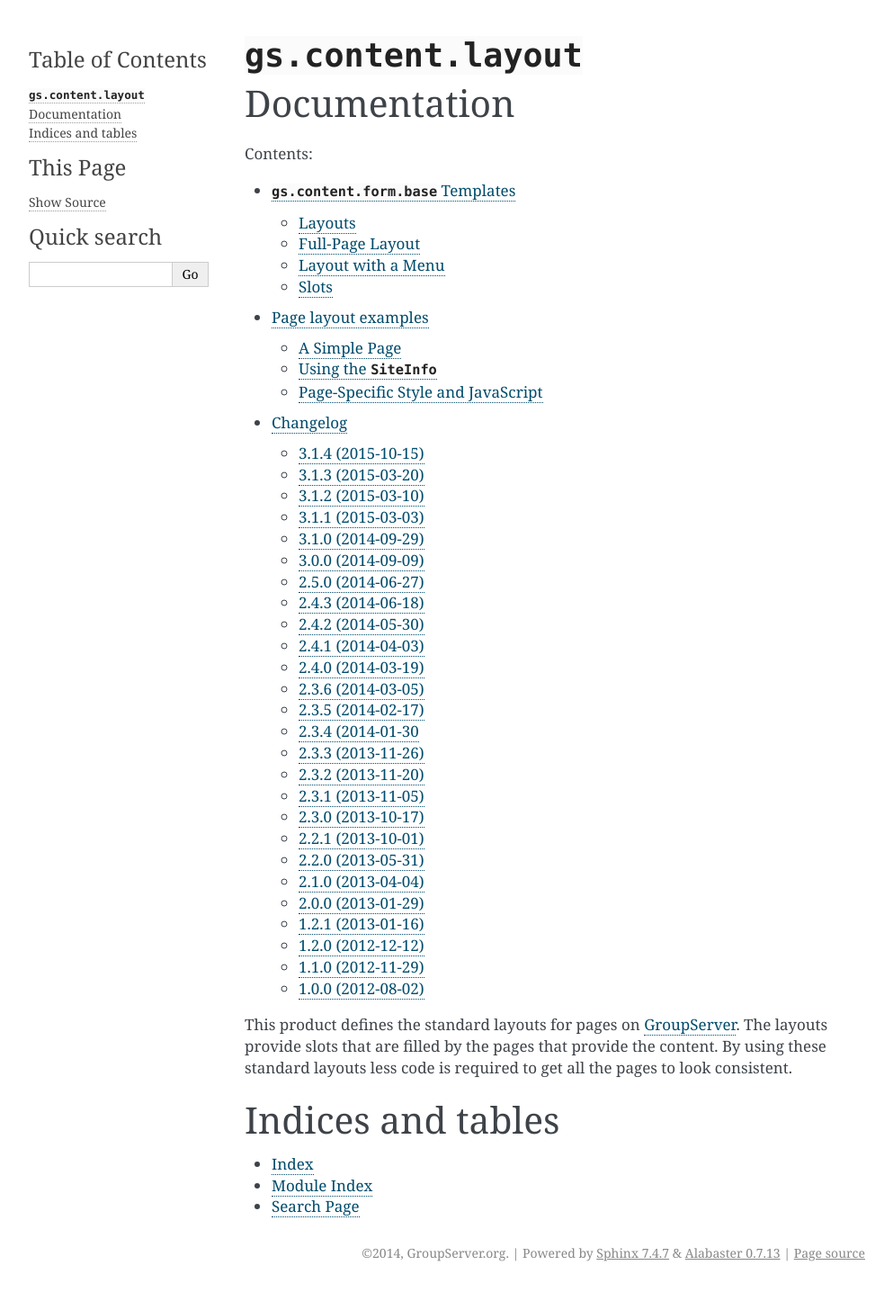
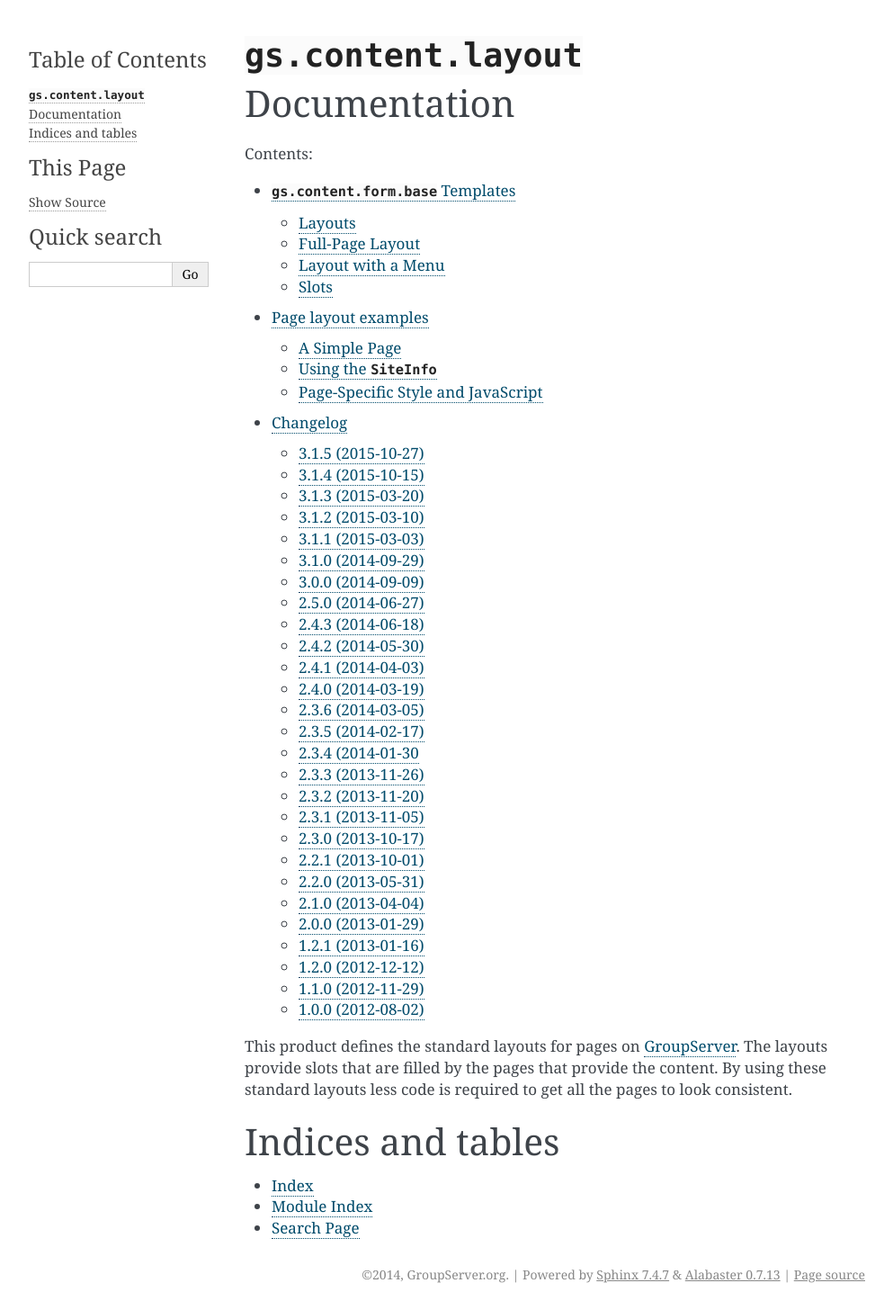
Before and after one commit to mistraloz/lwepgs.content.layout, a Sphinx documentation site: the page built from docs/index.rst, in a window 1280 px wide. Shown: the whole page at 90% size, without its empty margins (148-1141 px from the left). Built offline with Sphinx 7.4.7, drawn with Linux system fonts in a browser that asks for light colours; before the commit the page ends 1432 px from its top, so only the background shows below that.

Commit message:
Bumping the version number

```diff
--- a/docs/HISTORY.rst
+++ b/docs/HISTORY.rst
@@ -1,5 +1,10 @@
 Changelog
 =========
+
+3.1.5 (2015-10-27)
+------------------
+
+* Following the updated site CSS
 
 3.1.4 (2015-10-15)
 ------------------
--- a/version.py
+++ b/version.py
@@ -1,5 +1,5 @@
 # -*- coding: utf-8 -*-
-version = '3.1.4'
+version = '3.1.5'
 release = False
 
 #--------------------------------------------------------------------------#
```
